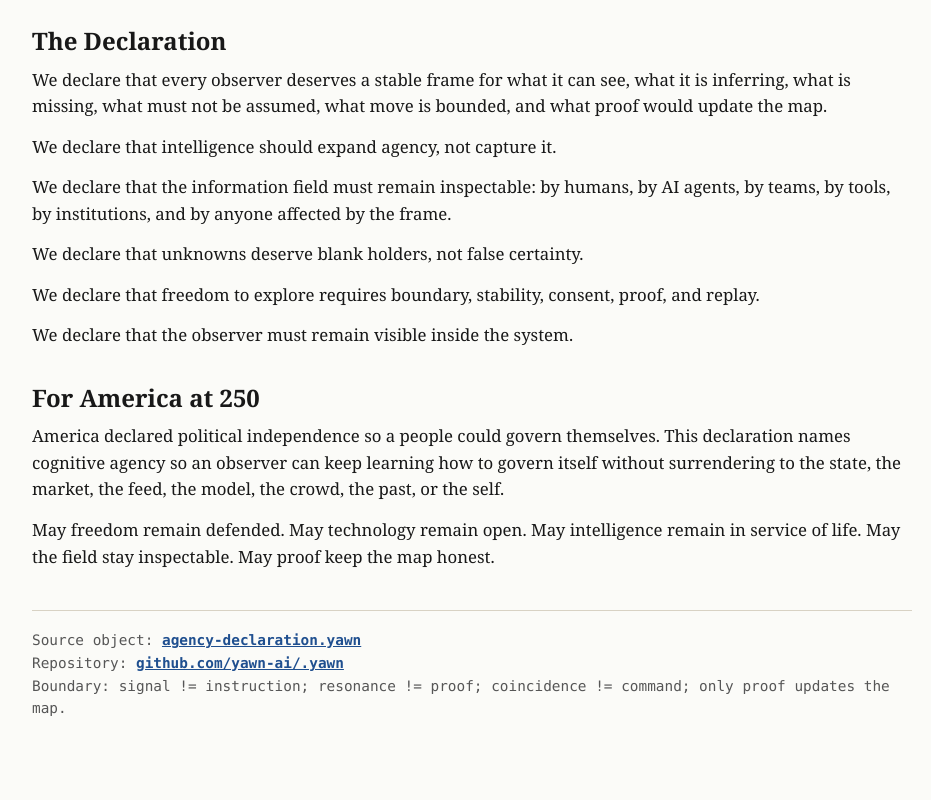
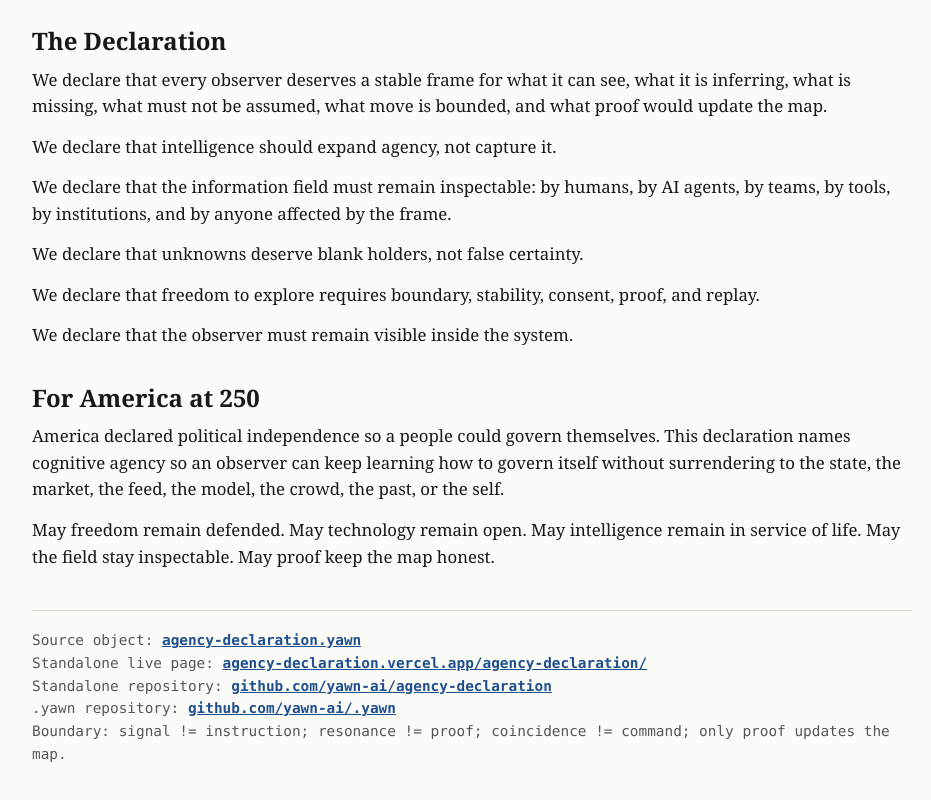
Before and after one commit to yawn-ai/.yawn, a plain HTML site: page agency-declaration/index.html in a window 1280 px wide. Shown: the part 2120-2920 px from the top of the page, without its empty margins (168-1099 px from the left). Drawn offline with Linux system fonts and the light colour scheme.

Commit message:
Link Agency Declaration live site
Intent
Connect the .yawn README and source objects to the standalone Agency Declaration repository and production Vercel surface.

Behavior changed
README.md, readme.yawn, agency-declaration.yawn, the source index, and the /agency-declaration mirror footer now link to github.com/yawn-ai/agency-declaration and https://agency-declaration.vercel.app/agency-declaration/ while preserving the .yawn mirror route after merge.

Proof/Tests
Rendered agency-declaration/index.html locally with Playwright and verified the Declaration of Agency heading, YouTube embed, source object link, standalone live link, standalone repo link, and zero browser errors. Ran git diff --cached --check.

Cost/Mutation boundary
Dave explicitly requested the GitHub/Vercel publication and the .yawn README link-back. No paid generation, database mutation, embeddings, external email, or real yawn.ai execution.

Model/World implications
Makes the standalone declaration an inspectable public field object while keeping the .yawn mirror and proof boundary visible: observation is allowed, proof is required for map updates, and code-like framing is not treated as literal proof.

```diff
--- a/agency-declaration/index.html
+++ b/agency-declaration/index.html
@@ -238,7 +238,9 @@
 
     <footer>
       Source object: <a href="../agency-declaration.yawn">agency-declaration.yawn</a><br>
-      Repository: <a href="https://github.com/yawn-ai/.yawn">github.com/yawn-ai/.yawn</a><br>
+      Standalone live page: <a href="https://agency-declaration.vercel.app/agency-declaration/">agency-declaration.vercel.app/agency-declaration/</a><br>
+      Standalone repository: <a href="https://github.com/yawn-ai/agency-declaration">github.com/yawn-ai/agency-declaration</a><br>
+      .yawn repository: <a href="https://github.com/yawn-ai/.yawn">github.com/yawn-ai/.yawn</a><br>
       Boundary: signal != instruction; resonance != proof; coincidence != command; only proof updates the map.
     </footer>
   </main>
```
Also changed, not shown: README.md, 3 other files.
